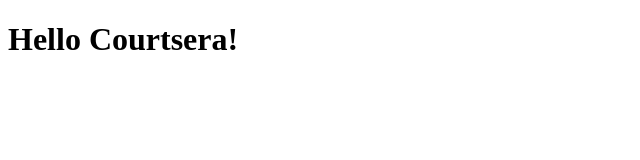
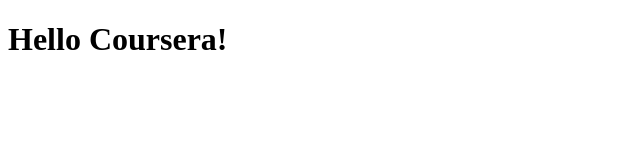
Before and after one commit to stuartcurrey/coursera-test, a plain HTML site: page site/index.html in a window 1280 px wide. Shown: the full height of the page, 0-640 px from the left. Drawn offline with Linux system fonts and the light colour scheme.

Commit message:
fix typo

```diff
--- a/site/index.html
+++ b/site/index.html
@@ -4,9 +4,9 @@
 <head>
   <meta charset="utf-8">
   <meta name="viewport" content="width=device-width, initial-scale=1">
-  <title>Hello Courtsera!</title>
+  <title>Hello Coursera!</title>
 </head>
 <body>
-<h1>Hello Courtsera!</h1>
+<h1>Hello Coursera!</h1>
 </body>
 </html>
```
